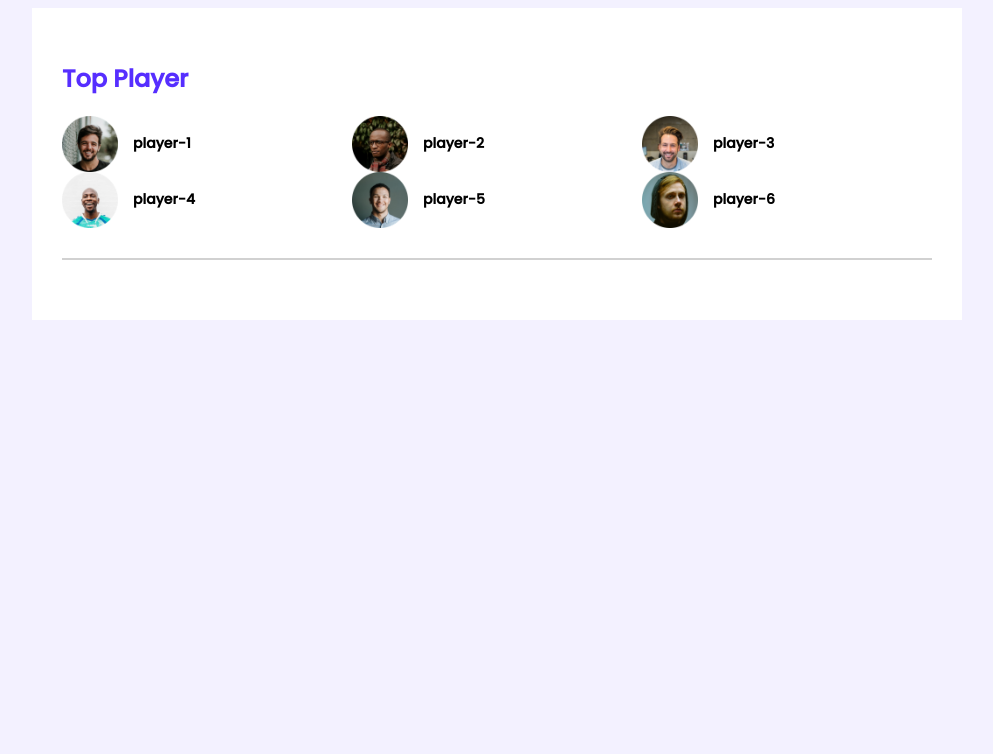
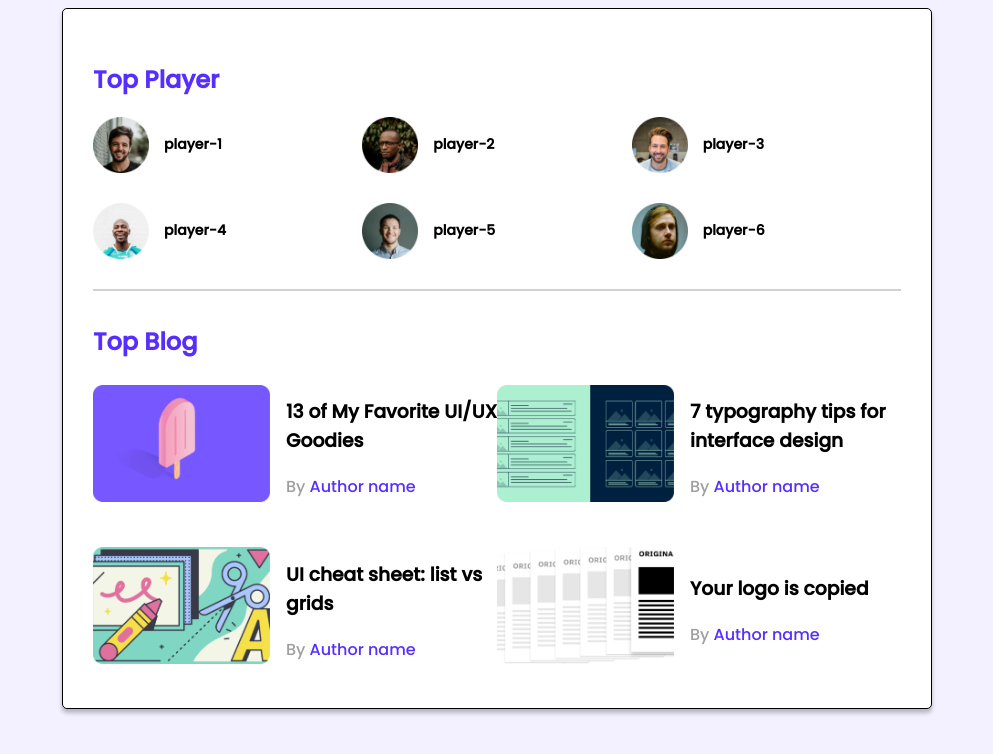
Before and after one commit to rafiqul95/leaderboard-css, a plain HTML site: page index.html in a window 1280 px wide. Shown: the whole page, without its empty margins (143-1136 px from the left). Drawn offline with Linux system fonts and the light colour scheme.

Commit message:
blog section

```diff
--- a/index.html
+++ b/index.html
@@ -19,7 +19,7 @@
     <main>
         <section class="container">
             <div class="top-section">
-                <h2>Top Player</h2>
+                <h2 class="title-h2">Top Player</h2>
                 <div class="players">
                     <div class="player">
                         <img src="images/players/player-1.png" alt="">
@@ -48,8 +48,60 @@
                 </div>
                 <hr>
             </div>
+            <div class="top-blog">
+                <h2 class="title-h2">Top Blog</h2>
+                <div class="blogs">
+                    <article class="blog">
+                        <div class="thumbnail">
+                            <img src="images/blogs/blog-1.png" alt="">
+                        </div>
+                        <div class="blog-info">
+                            <div class="blog-title">
+                                <h3>13 of My Favorite UI/UX Goodies</h3>
+                            </div>
+                            <p>By <a href="#">Author name</a></p>
+                        </div>
+                    </article>
+                    <article class="blog">
+                        <div class="thumbnail">
+                            <img src="images/blogs/blog-2.png" alt="">
+                        </div>
+                        <div class="blog-info">
+                            <div class="blog-title">
+                                <h3>7 typography tips for interface design</h3>
+                            </div>
+                            <p>By <a href="#">Author name</a></p>
+                        </div>
+                    </article>
+                    <article class="blog">
+                        <div class="thumbnail">
+                            <img src="images/blogs/blog-3.png" alt="">
+                        </div>
+                        <div class="blog-info">
+                            <div class="blog-title">
+                                <h3>UI cheat sheet: list vs grids</h3>
+                            </div>
+                            <p>By <a href="#">Author name</a></p>
+                        </div>
+                    </article>
+                    <article class="blog">
+                        <div class="thumbnail">
+                            <img src="images/blogs/blog-4.png" alt="">
+                        </div>
+                        <div class="blog-info">
+                            <div class="blog-title">
+                                <h3>Your logo is copied</h3>
+                            </div>
+                            <p>By <a href="#">Author name</a></p>
+                        </div>
+                    </article>
+                </div>
+            </div>
         </section>
-        <section></section>
+        <section>
+
+        </section>
+
     </main>
 </body>
 
--- a/styles/style.css
+++ b/styles/style.css
@@ -7,6 +7,12 @@ body{
     background-color: #fff;
     width: 870px;
     padding: 30px;
+    border: 1px solid #000000;
+    box-sizing: border-box;
+    box-shadow: 0px 4px 4px rgba(0, 0, 0, 0.25);
+    border-radius: 5px;
+
+
 
 }
 hr{
@@ -22,7 +28,7 @@ main{
     justify-content: center;
 }
 
-.top-section h2{
+.title-h2{
     color: #562EFF;
     font-size: 24px;
     padding-top: 3px;
@@ -30,7 +36,7 @@ main{
 .players{
     display: grid;
     grid-template-columns: repeat(3, 1fr);
-    row-gap: 30px5;
+    row-gap: 30px;
     justify-content: center;
 }
 .player{
@@ -46,3 +52,32 @@ main{
 .player h3{
     font-size: 14px;
 }
+
+/* Blogs starts */
+
+.blogs{
+    display: grid;
+    grid-template-columns: repeat(2, 1fr);
+    row-gap: 26px;
+}
+
+.blog{
+    display: flex;
+    gap: 16px;
+    align-items: center;
+
+}
+
+
+.thumbnail img{
+    width: 177px;
+    height: 117px;
+}
+.blog-info p{
+    color: #9F9F9F;
+}
+
+.blog-info p a{
+    text-decoration: none;
+    color: #562EFF;
+}
```
